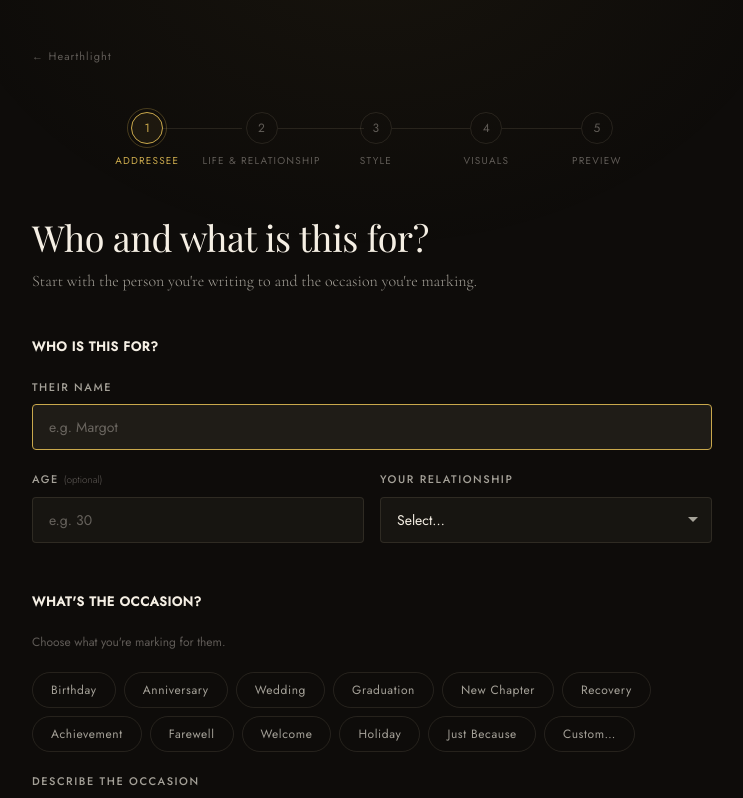
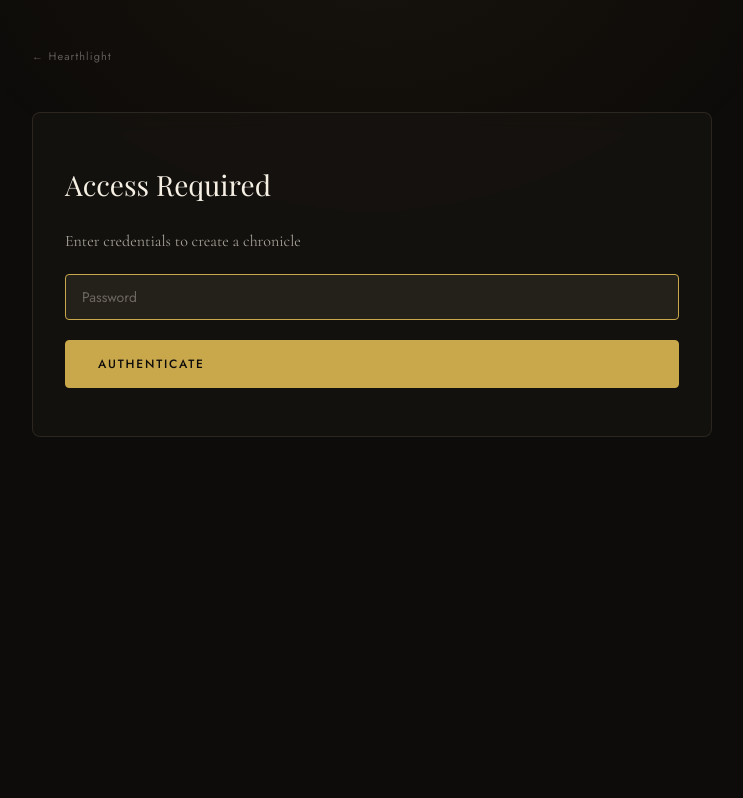
Before and after one commit to dvkpatel11/HaerthLight, a React (Vite) app in the folder client/: page /create in a window 1280 px wide. Shown: the top 798 px of the page, without its empty margins (268-1011 px from the left). Built offline with nearby package versions, Linux system fonts and the light colour scheme; the HTML template or start-up script is replaced by a standard one; a web font is replaced by a local one.

Commit message:
Updated index.css

```diff
--- a/client/src/components/chronicle/Farewell.tsx
+++ b/client/src/components/chronicle/Farewell.tsx
@@ -38,7 +38,7 @@ export default function Farewell({ senderName = 'A friend', onShare, onReplay }:
           transition={{ duration: 0.8, delay: 0.6 }}
         >
           With warmth,<br />
-          {senderName}
+          The Chronicle Keeper
         </motion.p>
 
         <motion.div
--- a/client/src/components/wizard/Step.module.css
+++ b/client/src/components/wizard/Step.module.css
@@ -205,6 +205,18 @@
 .themePreview {
   height: 80px;
   width: 100%;
+  position: relative;
+}
+
+.themeColorSwatch {
+  position: absolute;
+  bottom: 8px;
+  left: 8px;
+  width: 16px;
+  height: 16px;
+  border-radius: 50%;
+  border: 2px solid var(--ivory);
+  opacity: 0.8;
 }
 
 .themeMeta {
--- a/client/src/components/wizard/Step4Theme.tsx
+++ b/client/src/components/wizard/Step4Theme.tsx
@@ -12,31 +12,36 @@ interface Props {
   onBack: () => void
 }
 
-const THEMES: { id: Theme; label: string; desc: string }[] = [
+const THEMES: { id: Theme; label: string; desc: string; color: string }[] = [
   {
     id: 'golden-warmth',
     label: 'Golden Warmth',
     desc: 'Amber hour, autumn light',
+    color: '#c9a84c',
   },
   {
     id: 'midnight-bloom',
     label: 'Midnight Bloom',
     desc: 'Moonlit garden, deep indigo',
+    color: '#a064d2',
   },
   {
     id: 'ocean-calm',
     label: 'Ocean Calm',
     desc: 'Teal dawn, still waters',
+    color: '#50b4c8',
   },
   {
     id: 'forest-dawn',
     label: 'Forest Dawn',
     desc: 'Ancient trees, morning mist',
+    color: '#64b450',
   },
   {
     id: 'celestial',
     label: 'Celestial',
     desc: 'Deep cosmos, rose nebula',
+    color: '#c882c8',
   },
 ]
 
@@ -94,12 +99,17 @@ export default function Step4Theme({ value, context, onChange, onContextChange,
                 <div
                   className={styles.themePreview}
                   style={{
-                    backgroundImage: `linear-gradient(135deg, rgba(0,0,0,0.55), rgba(0,0,0,0.1)), url(${getThemeBackground(
+                    backgroundImage: `linear-gradient(135deg, ${theme.color}22 0%, ${theme.color}11 50%, rgba(0,0,0,0.3) 100%), url(${getThemeBackground(
                       theme.id,
                     )})`,
                     backgroundSize: 'cover',
                     backgroundPosition: 'center',
                   }}
+                />
+                <div
+                  className={styles.themeColorSwatch}
+                  style={{ backgroundColor: theme.color }}
+                  aria-hidden
                 />
                 <div className={styles.themeMeta}>
                   <span className={styles.themeLabel}>{theme.label}</span>
--- a/client/src/index.css
+++ b/client/src/index.css
@@ -95,6 +95,12 @@ select {
   background-repeat: no-repeat;
   background-position: right 12px center;
   padding-right: 36px;
+  color-scheme: dark;
+}
+
+select option {
+  background: var(--bg-elevated);
+  color: var(--ivory);
 }
 
 select:hover {
--- a/client/src/pages/Create.module.css
+++ b/client/src/pages/Create.module.css
@@ -47,3 +47,63 @@
 .stepWrap {
   min-height: 400px;
 }
+
+.authModal {
+  display: flex;
+  flex-direction: column;
+  gap: 20px;
+  padding: 48px 32px;
+  border: 1px solid var(--border);
+  border-radius: 8px;
+  background: rgba(22, 19, 16, 0.8);
+  backdrop-filter: blur(10px);
+}
+
+.authTitle {
+  font-family: var(--font-display);
+  font-size: 28px;
+  font-weight: 400;
+  color: var(--ivory);
+  margin: 0;
+}
+
+.authDesc {
+  font-family: var(--font-body);
+  font-size: 16px;
+  color: var(--ivory-dim);
+  margin: 0;
+  line-height: 1.6;
+}
+
+.authInput {
+  font-family: var(--font-ui);
+  font-size: 14px;
+  background: rgba(255, 235, 190, 0.04);
+  border: 1px solid var(--border);
+  color: var(--ivory);
+  border-radius: var(--radius);
+  padding: 12px 16px;
+  width: 100%;
+  transition: border-color 0.2s var(--ease), background 0.2s var(--ease);
+  outline: none;
+}
+
+.authInput:focus {
+  border-color: var(--gold);
+  background: rgba(255, 235, 190, 0.07);
+}
+
+.authInput::placeholder {
+  color: var(--ivory-muted);
+}
+
+.authError {
+  font-family: var(--font-ui);
+  font-size: 12px;
+  color: var(--error);
+  margin: 0;
+}
+
+.authButton {
+  width: 100%;
+}
--- a/client/src/pages/Create.tsx
+++ b/client/src/pages/Create.tsx
@@ -79,11 +79,24 @@ const INITIAL_STATE: WizardState = {
 }
 
 export default function Create() {
+  const [authenticated, setAuthenticated] = useState(false)
+  const [authPassword, setAuthPassword] = useState('')
+  const [authError, setAuthError] = useState('')
   const [step, setStep] = useState(1)
   const [state, setState] = useState<WizardState>(INITIAL_STATE)
   const [generating, setGenerating] = useState(false)
   const [genError, setGenError] = useState('')
   const navigate = useNavigate()
+
+  function handleAuth() {
+    if (authPassword === 'Adminx11!') {
+      setAuthenticated(true)
+      setAuthError('')
+    } else {
+      setAuthError('Invalid credentials')
+      setAuthPassword('')
+    }
+  }
 
   const updateRecipient = useCallback((d: RecipientData) => {
     setState(s => ({
@@ -190,6 +203,36 @@ export default function Create() {
     }
   }
 
+  if (!authenticated) {
+    return (
+      <div className={styles.root}>
+        <div className={styles.ambient} aria-hidden />
+        <div className={styles.layout}>
+          <button className={styles.homeLink} onClick={() => navigate('/')}>
+            ← Hearthlight
+          </button>
+          <div className={styles.authModal}>
+            <h2 className={styles.authTitle}>Access Required</h2>
+            <p className={styles.authDesc}>Enter credentials to create a chronicle</p>
+            <input
+              type="password"
+              placeholder="Password"
+              value={authPassword}
+              onChange={e => setAuthPassword(e.target.value)}
+              onKeyDown={e => e.key === 'Enter' && handleAuth()}
+              autoFocus
+              className={styles.authInput}
+            />
+            {authError && <p className={styles.authError}>{authError}</p>}
+            <button className={`btn btn-primary ${styles.authButton}`} onClick={handleAuth}>
+              Authenticate
+            </button>
+          </div>
+        </div>
+      </div>
+    )
+  }
+
   return (
     <div className={styles.root}>
       {/* Ambient */}
```
